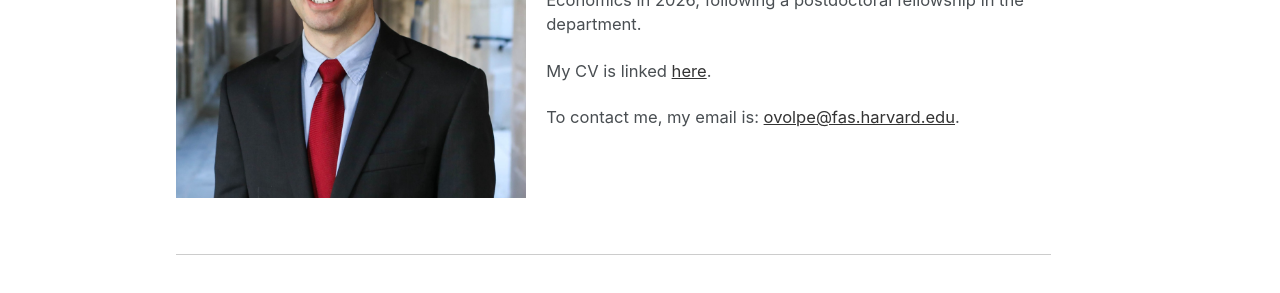
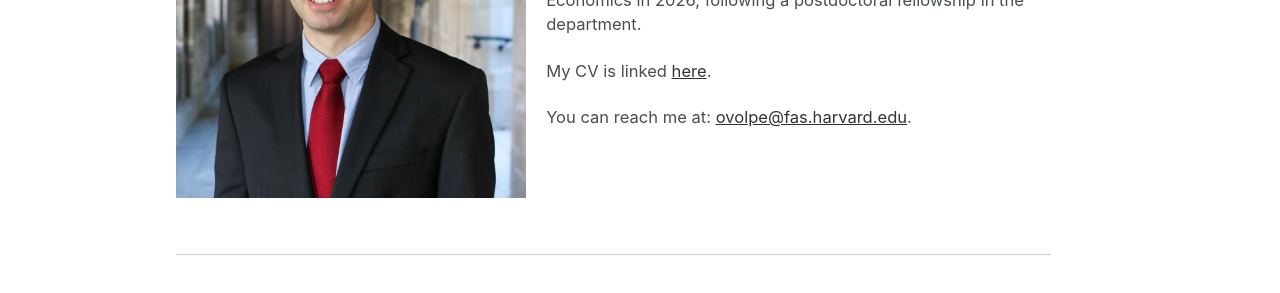
Before and after one commit to ovolpe/ovolpe.github.io, a Jekyll site: the page built from _pages/about.md, in a window 1280 px wide. Shown: the part 327-620 px from the top of the page. Built offline with Jekyll 4.4.1, drawn with Linux system fonts in a browser that asks for light colours.

Commit message:
Update about.md

```diff
--- a/_pages/about.md
+++ b/_pages/about.md
@@ -16,7 +16,7 @@ I will join <a href="https://www.economics.harvard.edu">Harvard University</a> a
 
 My CV is linked <a href="/files/cv.pdf">here</a>.
 
-To contact me, my email is: <a href="mailto:ovolpe@fas.harvard.edu">ovolpe@fas.harvard.edu</a>.
+You can reach me at: <a href="mailto:ovolpe@fas.harvard.edu">ovolpe@fas.harvard.edu</a>.
 
 <br style="clear: both;">
 
```
